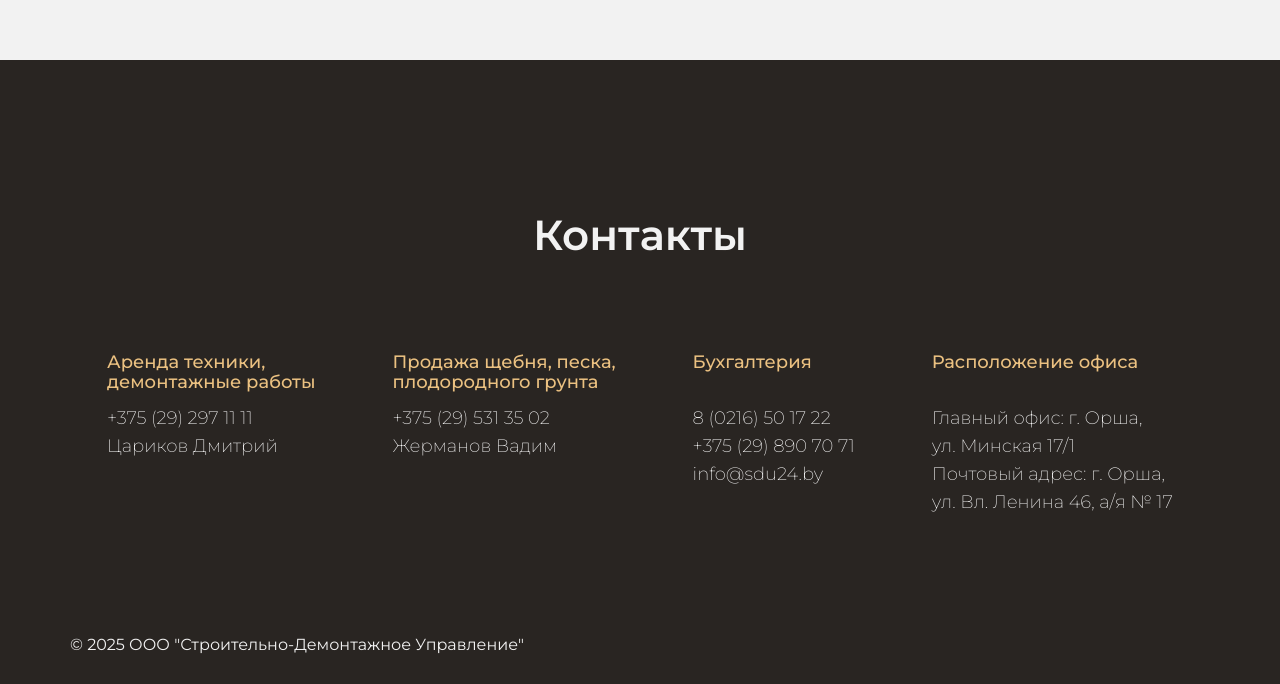
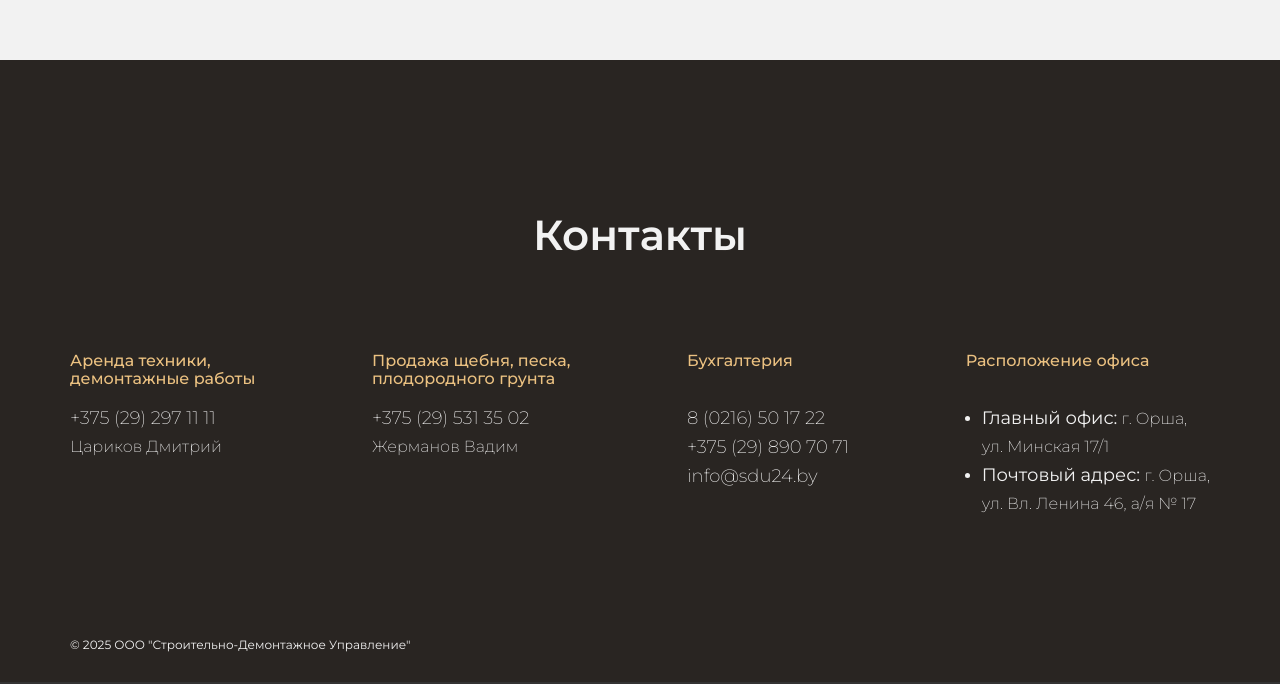
Before and after one commit to sdu24by/sdu24.by, a website: page index.html in a window 1280 px wide. Shown: the part 3886-4570 px from the top of the page. Drawn offline with Linux system fonts and the light colour scheme.

Commit message:
fix: update footer styles and markup

```diff
--- a/index.html
+++ b/index.html
@@ -174,7 +174,9 @@
               <li class="footer__wrapper__items-item-header">
                 <h3>Аренда техники, <br />демонтажные работы</h3>
               </li>
-              <li class="footer__wrapper__items-item-text footer__wrapper__items-item-number">+375 (29) 297 11 11</li>
+              <li class="footer__wrapper__items-item-text footer__wrapper__items-item-number">
+                <a href="tel:+375292971111">+375 (29) 297 11 11</a>
+              </li>
               <li class="footer__wrapper__items-item-text footer__wrapper__items-item-contact">Цариков Дмитрий</li>
             </ul>
             <ul class="footer__wrapper__items-item">
@@ -184,7 +186,7 @@
               <li
                 class="footer__wrapper__items-item-text footer__wrapper__items-item-text footer__wrapper__items-item-number"
               >
-                +375 (29) 531 35 02
+                <a href="tel:+375295313502">+375 (29) 531 35 02</a>
               </li>
               <li class="footer__wrapper__items-item-text footer__wrapper__items-item-contact">Жерманов Вадим</li>
             </ul>
@@ -192,19 +194,25 @@
               <li class="footer__wrapper__items-item-header">
                 <h3>Бухгалтерия</h3>
               </li>
-              <li class="footer__wrapper__items-item-text footer__wrapper__items-item-number">8 (0216) 50 17 22</li>
-              <li class="footer__wrapper__items-item-text footer__wrapper__items-item-contact">+375 (29) 890 70 71</li>
-              <li class="footer__wrapper__items-item-text footer__wrapper__items-item-email">info@sdu24.by</li>
+              <li class="footer__wrapper__items-item-text footer__wrapper__items-item-number">
+                <a href="tel:80216501722">8 (0216) 50 17 22</a>
+              </li>
+              <li class="footer__wrapper__items-item-text footer__wrapper__items-item-contact">
+                <a href="tel:+375298907071">+375 (29) 890 70 71</a>
+              </li>
+              <li class="footer__wrapper__items-item-text footer__wrapper__items-item-email">
+                <a href="mailto:info@sdu24.by">info@sdu24.by</a>
+              </li>
             </ul>
             <ul class="footer__wrapper__items-item">
               <li class="footer__wrapper__items-item-header">
                 <h3>Расположение офиса</h3>
               </li>
-              <li class="footer__wrapper__items-item-text footer__wrapper__items-item-number">
-                Главный офис: г. Орша, <br />ул. Минская 17/1
+              <li class="footer__wrapper__items-item-text footer__wrapper__items-item-address">
+                <b>Главный офис:</b> г. Орша, <br />ул. Минская 17/1
               </li>
-              <li class="footer__wrapper__items-item-text footer__wrapper__items-item-contact">
-                Почтовый адрес: г. Орша, <br />ул. Вл. Ленина 46, а/я № 17
+              <li class="footer__wrapper__items-item-text footer__wrapper__items-item-address">
+                <b>Почтовый адрес:</b> г. Орша, <br />ул. Вл. Ленина 46, а/я № 17
               </li>
             </ul>
           </div>
--- a/scss/blocks/_footer.scss
+++ b/scss/blocks/_footer.scss
@@ -14,7 +14,7 @@
     &__items {
       display: flex;
       gap: 40px;
-      justify-content: space-evenly;
+      justify-content: space-between;
       flex-wrap: wrap;
 
       &-item {
@@ -25,12 +25,16 @@
         flex-wrap: nowrap;
         text-align: left;
         list-style: none;
+        a {
+          color: var(--text-color-inverted);
+        }
         &-header {
           height: 2em;
           margin-bottom: 16px;
           h3 {
             text-align: left;
             font-weight: 500;
+            font-size: 16px;
           }
           color: var(--main-color);
         }
@@ -38,13 +42,18 @@
           color: var(--text-color-inverted);
           line-height: 28px;
           text-align: left;
+          font-size: 16px;
           font-weight: 200;
+        }
+        &-address {
+          margin-left: 16px;
+          list-style: disc;
         }
       }
     }
 
     &__copyright {
-      font-size: 16px;
+      font-size: 12px;
       font-weight: 400;
       color: var(--text-color-inverted);
       text-align: left;
--- a/scss/media/_media.scss
+++ b/scss/media/_media.scss
@@ -56,6 +56,7 @@
 
       &__items {
         gap: 40px;
+
         &-item {
           gap: 40px;
 
@@ -65,6 +66,7 @@
             &-header {
               font-size: 18px;
             }
+
             &-description {
               line-height: 26px;
             }
@@ -77,9 +79,20 @@
       }
     }
   }
+  .footer {
+    &__wrapper {
+      &__items {
+        justify-content: space-evenly;
+      }
+    }
+  }
 }
 
 @media (width <= 768px) {
+  section {
+    padding-top: 90px;
+    padding-bottom: 90px;
+  }
   .container {
     max-width: 540px;
   }
@@ -110,6 +123,7 @@
         &-item {
           position: relative;
           flex-direction: column-reverse;
+
           &:nth-child(n-1) {
             flex-direction: column-reverse;
           }
@@ -220,6 +234,20 @@
       }
     }
   }
+  .footer {
+    &__wrapper {
+      &__items {
+        flex-direction: column;
+        gap: 30px;
+        justify-content: space-evenly;
+        &-item {
+          br {
+            display: none;
+          }
+        }
+      }
+    }
+  }
 }
 
 @media (width <= 440px) {
```
Also changed, not shown: css/style.min.css, 1 other file.
